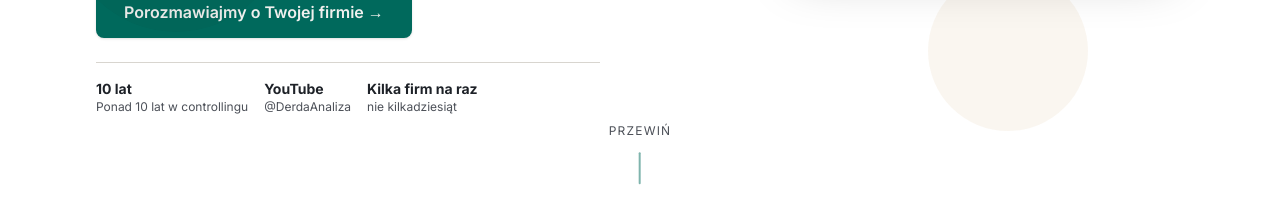
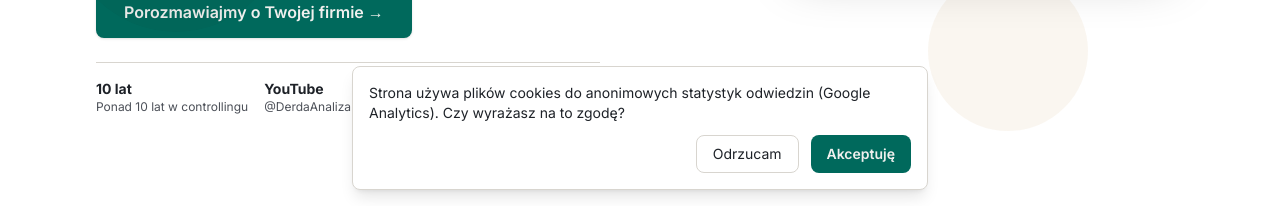
Before and after one commit to mariuszderda/cfo-business, a Next.js app: page / in a window 1280 px wide. Shown: the part 594-800 px from the top of the page. Built offline with nearby package versions, Linux system fonts and the light colour scheme; no server answers.

Commit message:
added cookie box

```diff
--- a/src/components/GoogleAnalytics.tsx
+++ b/src/components/GoogleAnalytics.tsx
@@ -1,17 +1,57 @@
 "use client";
 
 import Script from "next/script";
+import { useSyncExternalStore } from "react";
 
-/**
- * Google Analytics 4 — wdrożenie w drugiej iteracji.
- * Ustaw GA_MEASUREMENT_ID w .env.local, np. G-XXXXXXXXXX.
- * TODO: Włączyć po ustawieniu zmiennej środowiskowej.
- */
+const KEY = "cookie-consent";
+const EVENT = "cookie-consent-change";
+
+const subscribe = (cb: () => void) => {
+  window.addEventListener(EVENT, cb);
+  return () => window.removeEventListener(EVENT, cb);
+};
+const getSnapshot = () => {
+  try {
+    return localStorage.getItem(KEY) ?? "unset";
+  } catch {
+    return "denied";
+  }
+};
+const getServerSnapshot = () => "pending";
+
+const choose = (value: "granted" | "denied") => {
+  try {
+    localStorage.setItem(KEY, value);
+  } catch {}
+  window.dispatchEvent(new Event(EVENT));
+};
+
 export default function GoogleAnalytics() {
   const GA_ID = process.env.NEXT_PUBLIC_GA_MEASUREMENT_ID;
+  const consent = useSyncExternalStore(subscribe, getSnapshot, getServerSnapshot);
 
-  // Komponent jest wyłączony dopóki GA_ID nie zostanie ustawiony
   if (!GA_ID) return null;
+
+  if (consent === "unset") {
+    return (
+      <div className="fixed bottom-4 inset-x-4 z-[100] mx-auto max-w-xl rounded-md bg-white border border-brand-border p-4 shadow-lg text-sm text-text-primary">
+        <p className="mb-3">
+          Strona używa plików cookies do anonimowych statystyk odwiedzin
+          (Google Analytics). Czy wyrażasz na to zgodę?
+        </p>
+        <div className="flex gap-3 justify-end">
+          <button onClick={() => choose("denied")} className="px-4 py-2 rounded-md border border-brand-border">
+            Odrzucam
+          </button>
+          <button onClick={() => choose("granted")} className="px-4 py-2 rounded-md bg-brand-accent text-brand-cream font-semibold">
+            Akceptuję
+          </button>
+        </div>
+      </div>
+    );
+  }
+
+  if (consent !== "granted") return null;
 
   return (
     <>
```
